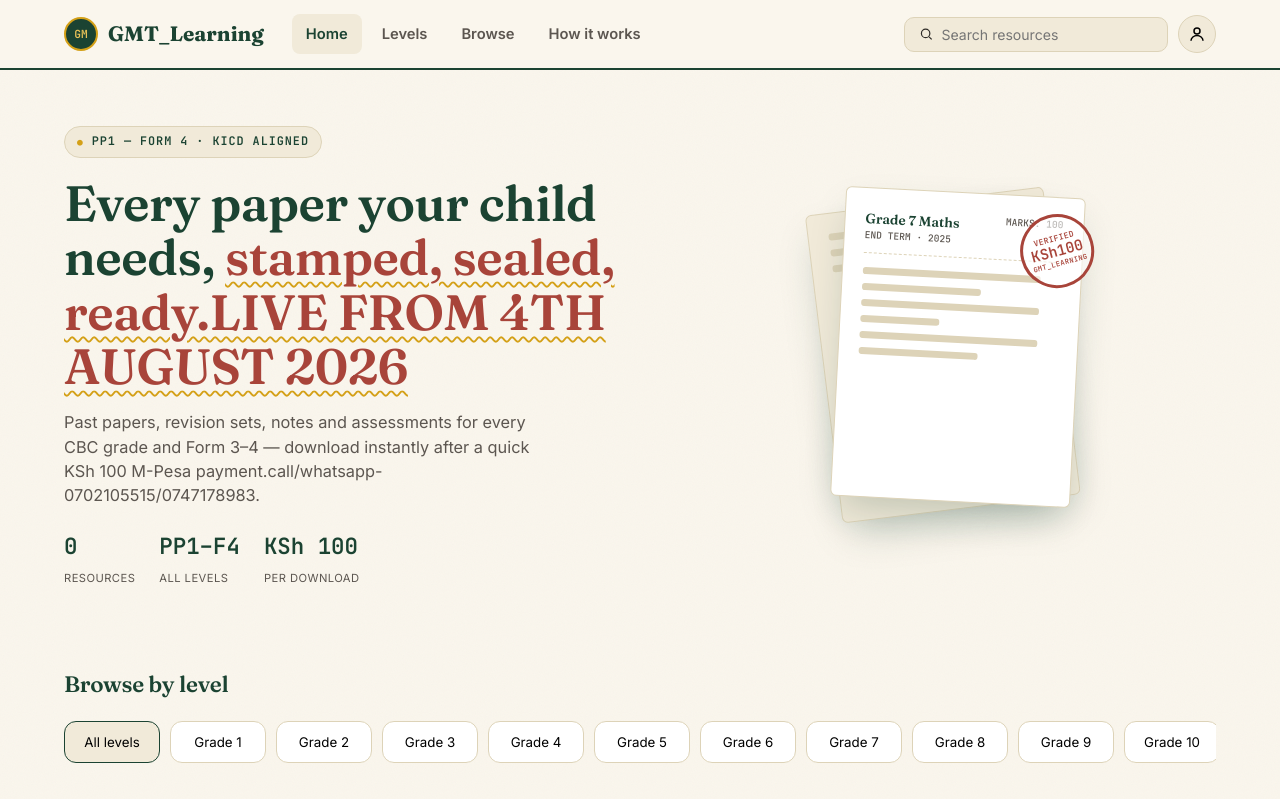
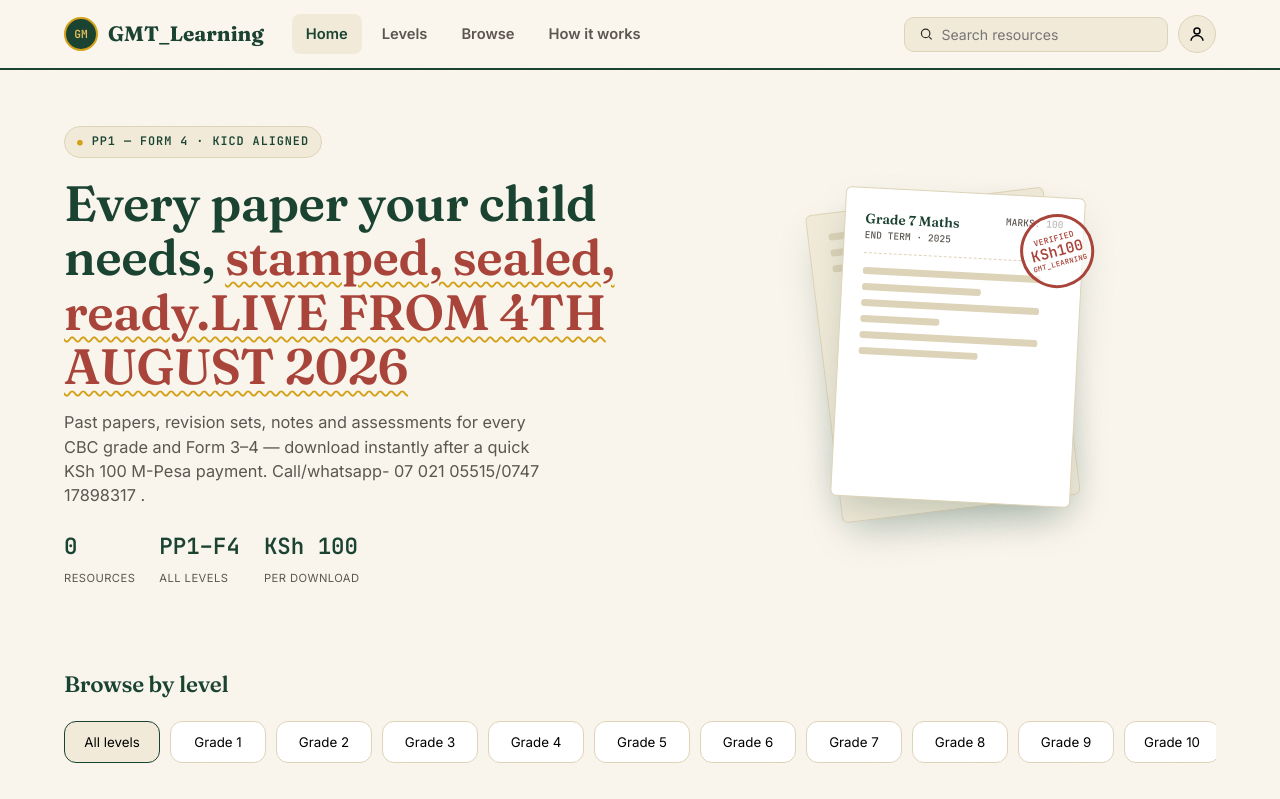
Before and after one commit to gmtrisen/gmt-learning, a Flask app: page / in a window 1280 px wide. Shown: the top 799 px of the page. Run offline with Flask 3, Linux system fonts and the light colour scheme; data that the repository does not hold is empty.

Commit message:
Update index.html

```diff
--- a/templates/index.html
+++ b/templates/index.html
@@ -285,7 +285,7 @@
   <div>
     <span class="eyebrow">PP1 — Form 4 · KICD Aligned</span>
     <h1>Every paper your child needs, <em>stamped, sealed, ready.LIVE FROM 4TH AUGUST 2026</em></h1>
-    <p>Past papers, revision sets, notes and assessments for every CBC grade and Form 3–4 — download instantly after a quick KSh 100 M-Pesa payment.call/whatsapp- 0702105515/0747178983.</p>
+    <p>Past papers, revision sets, notes and assessments for every CBC grade and Form 3–4 — download instantly after a quick KSh 100 M-Pesa payment. Call/whatsapp- <a href="tel:+254702105515">07 021 05515/0747 17898317</a> .</p>
     <div class="hero-stats">
       <div><span class="num" id="statCount">—</span><span class="lbl">Resources</span></div>
       <div><span class="num">PP1–F4</span><span class="lbl">All levels</span></div>
```
